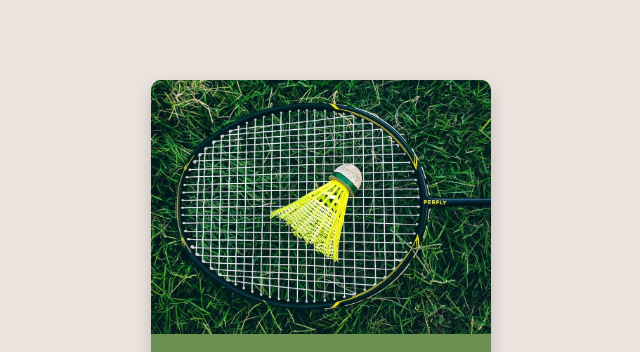
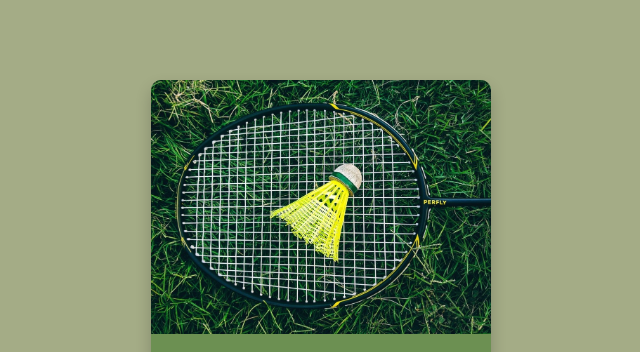
Before and after one commit to imlohit/Badminton-ScoreKeeper, a plain HTML site: page index.html in a window 1280 px wide. Shown: the top 352 px of the page, without its empty margins (319-959 px from the left). Drawn offline with Linux system fonts and the light colour scheme.

Commit message:
change background color

```diff
--- a/index.html
+++ b/index.html
@@ -37,8 +37,7 @@
                 <button class="btn" id="btn1">+1 Player 1</button>
                 <button class="btn" id="btn2">+1 Player 2</button>
                 <button class="btn" id="btn3">Reset</button>
-                </div3
-
+            </div>
         </div>
     </div>
     <script src="app.js"></script>
--- a/style.css
+++ b/style.css
@@ -10,7 +10,7 @@
     box-sizing: border-box;
 }
 body{
-    background-color: #EBE3DE;
+    background-color: #a4ac86;
     font-family: 'Roboto', sans-serif;
 }
 .container{
```
Also changed, not shown: images/screenshot.png, 1 other file. Lines whose indentation alone changed are shown as unchanged.
